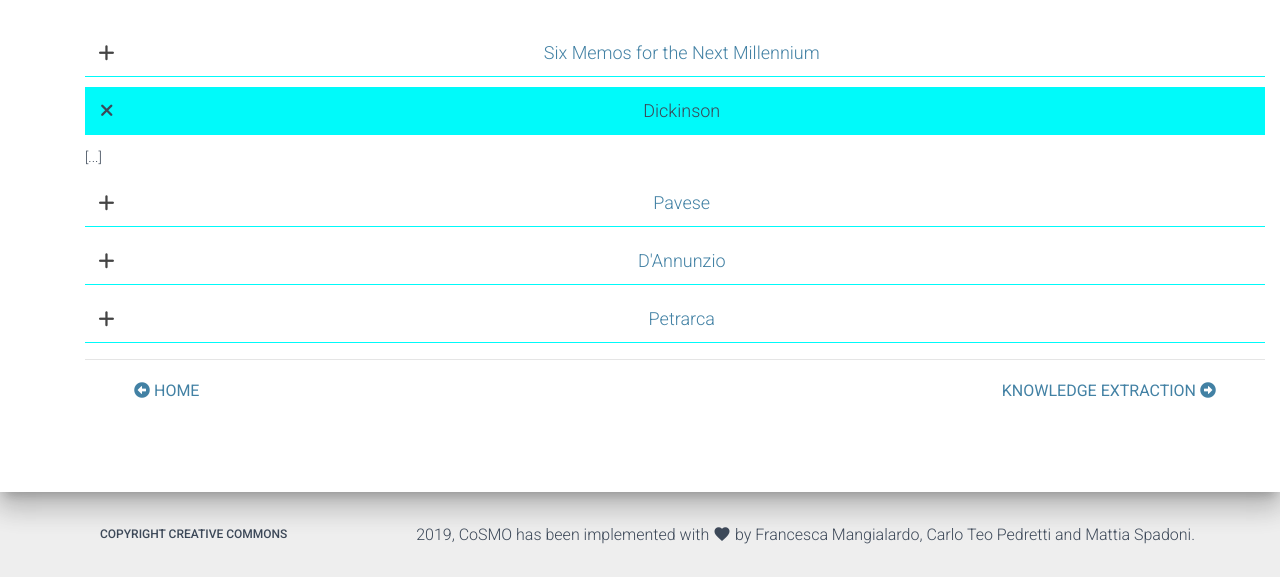
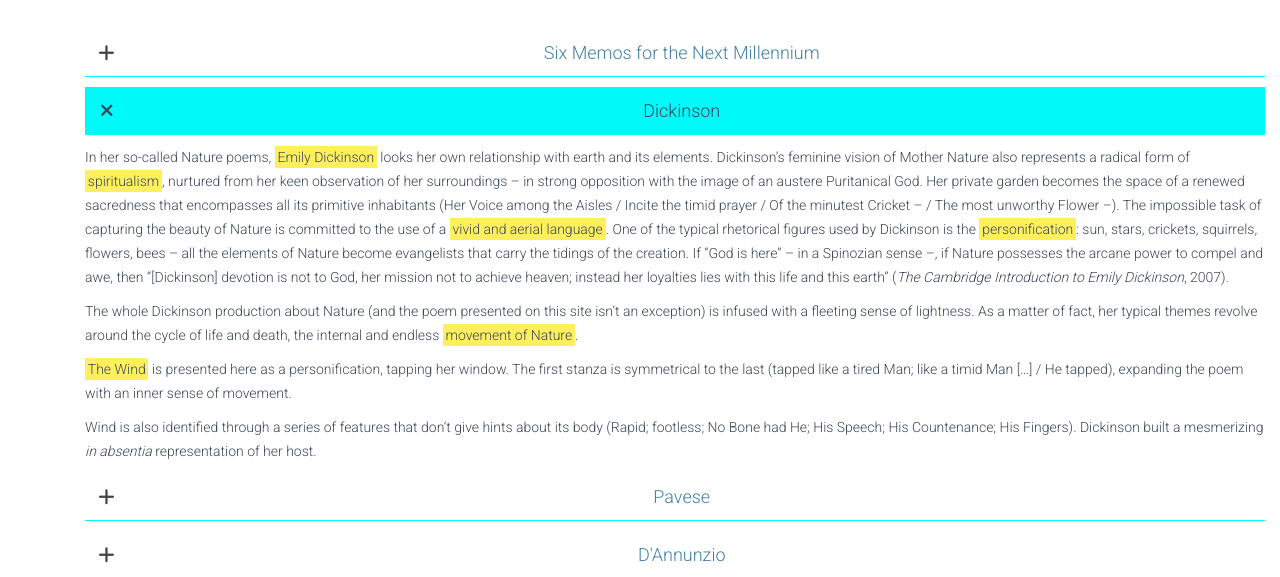
Before and after one commit to mangiafrangette/cosmo, a website: page domain.html in a window 1280 px wide. Both pictures are taken after a click on the link "Dickinson". Shown: the part 223-800 px from the top of the page. Drawn offline with Linux system fonts and the light colour scheme; some packages are replaced by stand-ins of ours.

Commit message:
avevo cancellato per sbaglio dickinson, l'ho rimessa con highlights

```diff
--- a/domain.html
+++ b/domain.html
@@ -112,7 +112,10 @@
       </div>
       <div id="panelBodyTwo" class="panel-collapse collapse">
       <div class="panel-body">
-        <p>[...]</p>
+        <p>In her so-called Nature poems, <span class="markr">Emily Dickinson</span> looks her own relationship with earth and its elements. Dickinson’s feminine vision of Mother Nature also represents a radical form of <span class="markr">spiritualism</span>, nurtured from her keen observation of her surroundings – in strong opposition with the image of an austere Puritanical God. Her private garden becomes the space of a renewed sacredness that encompasses all its primitive inhabitants (Her Voice among the Aisles / Incite the timid prayer / Of the minutest Cricket – / The most unworthy Flower –). The impossible task of capturing the beauty of Nature is committed to the use of a <span class="markr">vivid and aerial language</span>. One of the typical rhetorical figures used by Dickinson is the <span class="markr">personification</span>: sun, stars, crickets, squirrels, flowers, bees – all the elements of Nature become evangelists that carry the tidings of the creation. If “God is here” – in a Spinozian sense –, if Nature possesses the arcane power to compel and awe, then “[Dickinson] devotion is not to God, her mission not to achieve heaven; instead her loyalties lies with this life and this earth” (<i>The Cambridge Introduction to Emily Dickinson</i>, 2007).</p>
+<p>The whole Dickinson production about Nature (and the poem presented on this site isn’t an exception) is infused with a fleeting sense of lightness. As a matter of fact, her typical themes revolve around the cycle of life and death, the internal and endless <span class="markr">movement of Nature</span>.</p>
+<p><span class="markr">The Wind</span> is presented here as a personification, tapping her window. The first stanza is symmetrical to the last (tapped like a tired Man; like a timid Man […] / He tapped), expanding the poem with an inner sense of movement.</p>
+<p>Wind is also identified through a series of features that don’t give hints about its body (Rapid; footless; No Bone had He; His Speech; His Countenance; His Fingers). Dickinson built a mesmerizing <i>in absentia</i> representation of her host.</p>
          </div>
       </div>
     </div>
```
